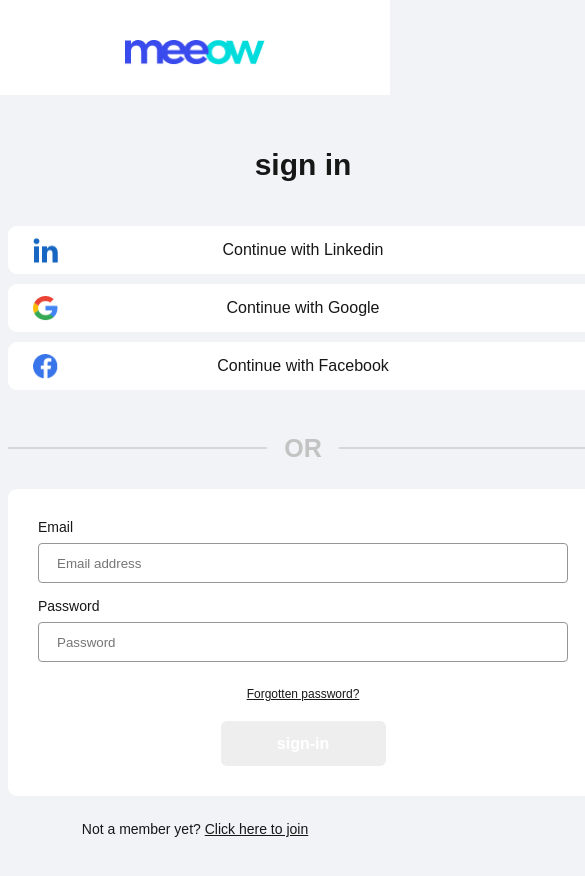
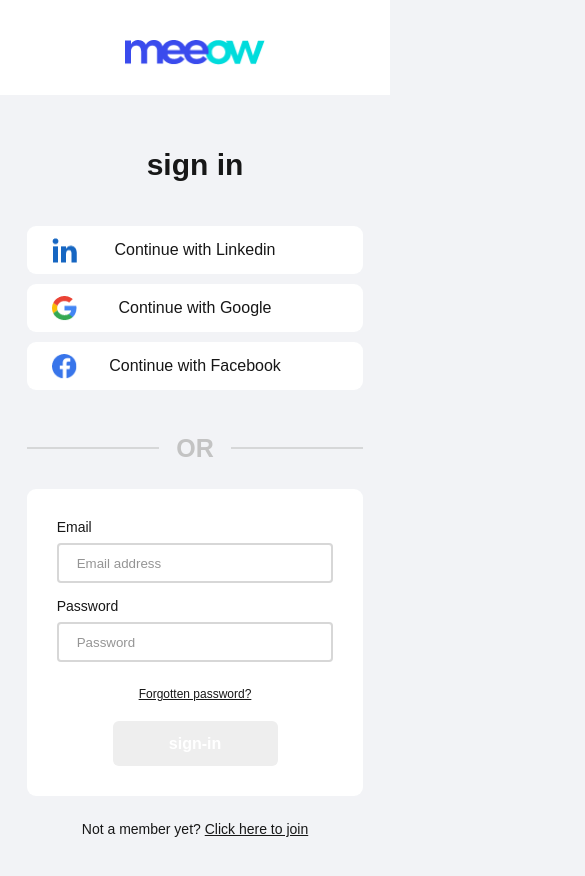
Before and after one commit to maisiemay06/join-login-v, a Vue app: page / in a window 390 px wide. Shown: the top 876 px of the page, 585 px wide, since content can reach past the window. Before the commit the page ends 851 px from the top, so only its background shows below. Built offline with nearby package versions, Linux system fonts and the light colour scheme; a web font is replaced by a local one.

Commit message:
change to responsive widths

```diff
--- a/src/App.vue
+++ b/src/App.vue
@@ -2,6 +2,7 @@
   <nav>
     <img src="./assets/logo.png" alt="Meeow logo" id="logo" />
   </nav>
+  <div class="container">
     <SocialSignIn />
     <div class="section-title">
       <span class="line"></span>
@@ -17,6 +18,7 @@
       Already a member?
       <a href="" @click.prevent="pageType = 'signin'">Click here to signin</a>
     </p>
+  </div>
 </template>
 
 <script>
@@ -66,8 +68,13 @@
   width: 140px;
   height: 25px;
 }
+.container {
+  margin: auto;
+  width: 90%;
+  max-width: 590px;
+}
 .section-title {
-  width: 590px;
+  width: 100%;
   margin: auto;
   margin-top: 50px;
   display: flex;
@@ -77,7 +84,7 @@
 }
 .section-title .line {
   border: 1px solid #bbbbbb;
-  width: 260px;
+  width: 100%;
   height: 0;
   opacity: 50%;
 }
@@ -92,5 +99,6 @@
   font-size: 0.875rem;
   color: #171717;
   margin-top: 25px;
+  padding-bottom: 50px;
 }
 </style>
--- a/src/components/EmailSignIn.vue
+++ b/src/components/EmailSignIn.vue
@@ -215,7 +215,7 @@
 <style scoped>
 .email-signin {
   background-color: #fff;
-  width: 590px;
+  width: 100%;
   height: auto;
   margin: auto;
   margin-top: 33px;
@@ -232,13 +232,16 @@
   height: 40px;
   box-sizing: border-box;
   padding-left: 18px;
-  border: 1px solid #959595;
+  border: 2px solid #95959560;
   border-radius: 4px;
   margin-top: 8px;
   transition: 0.2s ease-in;
 }
 .email-wrapper input {
   margin-bottom: 15px;
+}
+input::placeholder {
+  color: #959595;
 }
 input:hover {
   border: 4px solid #171717;
--- a/src/components/SocialSignIn.vue
+++ b/src/components/SocialSignIn.vue
@@ -28,7 +28,7 @@
 
 <style scoped>
 .social-signin {
-  width: 590px;
+  width: 100%;
   margin: auto;
   margin-top: 148px;
   text-align: center;
@@ -43,7 +43,7 @@
   border: none;
   outline: none;
   border-radius: 9px;
-  width: 590px;
+  width: 100%;
   height: 48px;
   margin-bottom: 10px;
   display: flex;
@@ -55,12 +55,10 @@
   font-weight: 500;
   transition: 0.1s ease-in;
 }
-img {
+img,
+.spacer {
   width: 25px;
   height: 25px;
-}
-.spacer {
-  width: 25px;
 }
 
 .social-button:hover {
```
Lines whose indentation alone changed are shown as unchanged.
